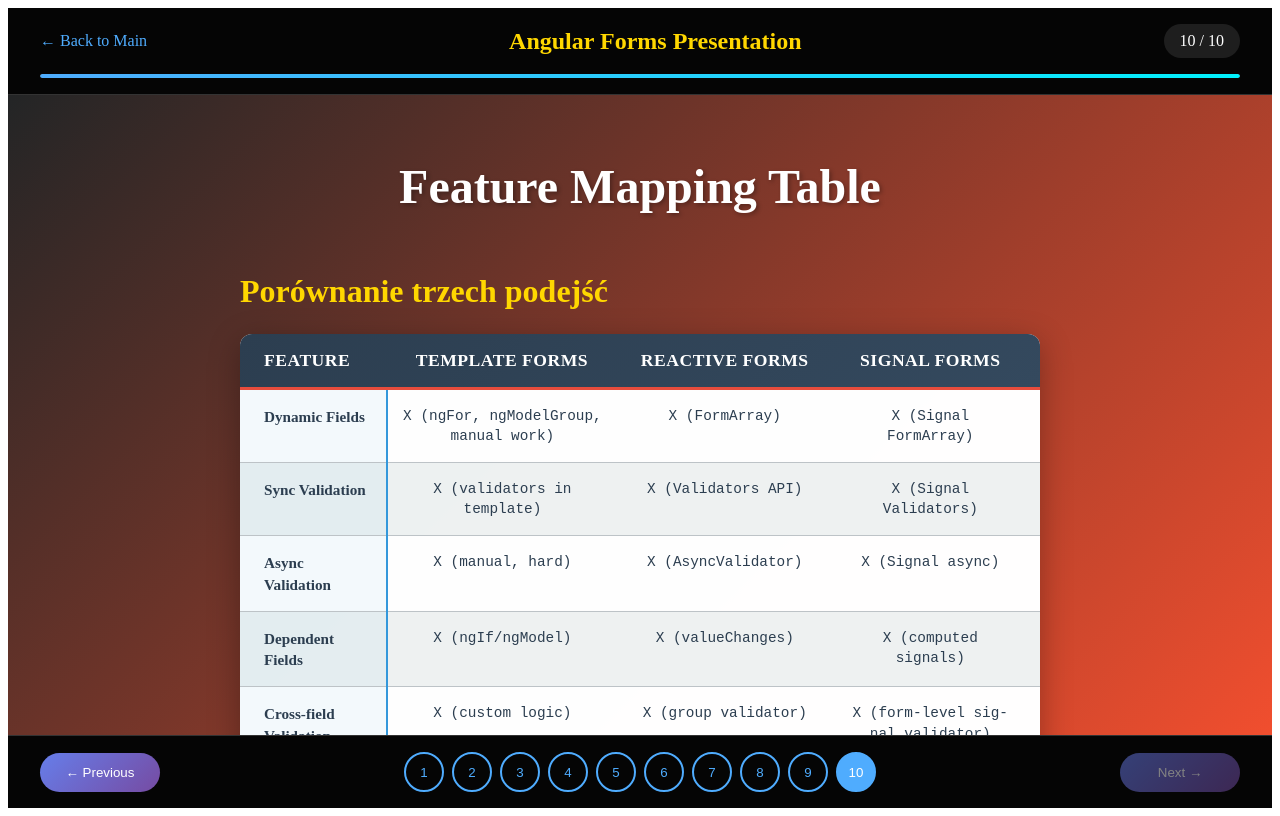
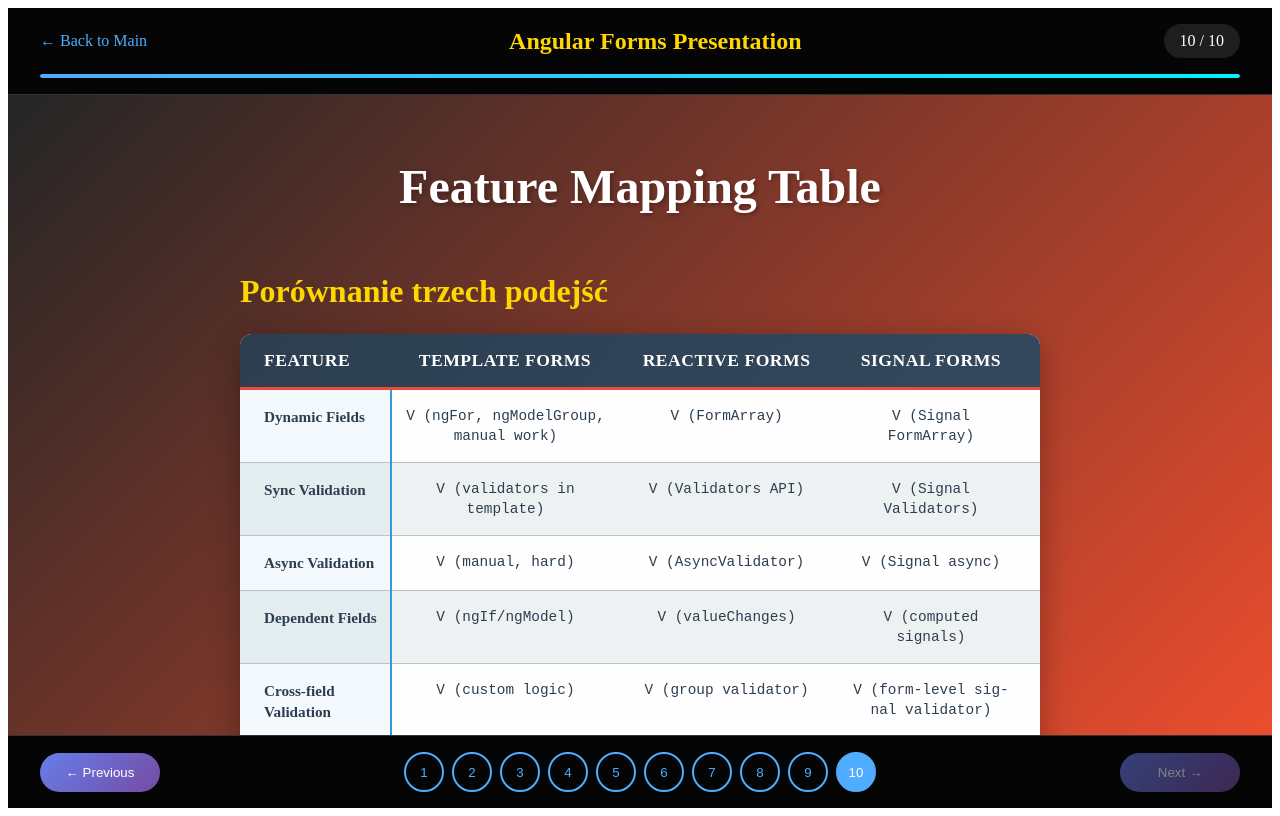
Before and after one commit to superdyzio/angular-forms-showdown, an Angular app: page /slideshow/10 in a window 1280 px wide. Built offline with nearby package versions, Linux system fonts and the light colour scheme.

Commit message:
add CVA to feature mapping and fix typos

```diff
--- a/src/app/slides/10-feature-mapping/feature-mapping-slide.component.html
+++ b/src/app/slides/10-feature-mapping/feature-mapping-slide.component.html
@@ -14,39 +14,45 @@
       <tbody>
         <tr>
           <td>Dynamic Fields</td>
-          <td>X (ngFor, ngModelGroup, manual work)</td>
-          <td>X (FormArray)</td>
-          <td>X (Signal FormArray)</td>
+          <td>V (ngFor, ngModelGroup, manual work)</td>
+          <td>V (FormArray)</td>
+          <td>V (Signal FormArray)</td>
         </tr>
         <tr>
           <td>Sync Validation</td>
-          <td>X (validators in template)</td>
-          <td>X (Validators API)</td>
-          <td>X (Signal Validators)</td>
+          <td>V (validators in template)</td>
+          <td>V (Validators API)</td>
+          <td>V (Signal Validators)</td>
         </tr>
         <tr>
           <td>Async Validation</td>
-          <td>X (manual, hard)</td>
-          <td>X (AsyncValidator)</td>
-          <td>X (Signal async)</td>
+          <td>V (manual, hard)</td>
+          <td>V (AsyncValidator)</td>
+          <td>V (Signal async)</td>
         </tr>
         <tr>
           <td>Dependent Fields</td>
-          <td>X (ngIf/ngModel)</td>
-          <td>X (valueChanges)</td>
-          <td>X (computed signals)</td>
+          <td>V (ngIf/ngModel)</td>
+          <td>V (valueChanges)</td>
+          <td>V (computed signals)</td>
         </tr>
         <tr>
           <td>Cross-field Validation</td>
-          <td>X (custom logic)</td>
-          <td>X (group validator)</td>
-          <td>X (form-level signal validator)</td>
+          <td>V (custom logic)</td>
+          <td>V (group validator)</td>
+          <td>V (form-level signal validator)</td>
         </tr>
         <tr>
           <td>Side effects</td>
-          <td>X (listeners)</td>
-          <td>X (rxjs streams and operators)</td>
-          <td>X (effects, linkedSignals)</td>
+          <td>V (listeners)</td>
+          <td>V (rxjs streams and operators)</td>
+          <td>V (effects, linkedSignals)</td>
+        </tr>
+        <tr>
+          <td>Control Value Accessor</td>
+          <td>V</td>
+          <td>V</td>
+          <td>V/V</td>
         </tr>
       </tbody>
     </table>
```
